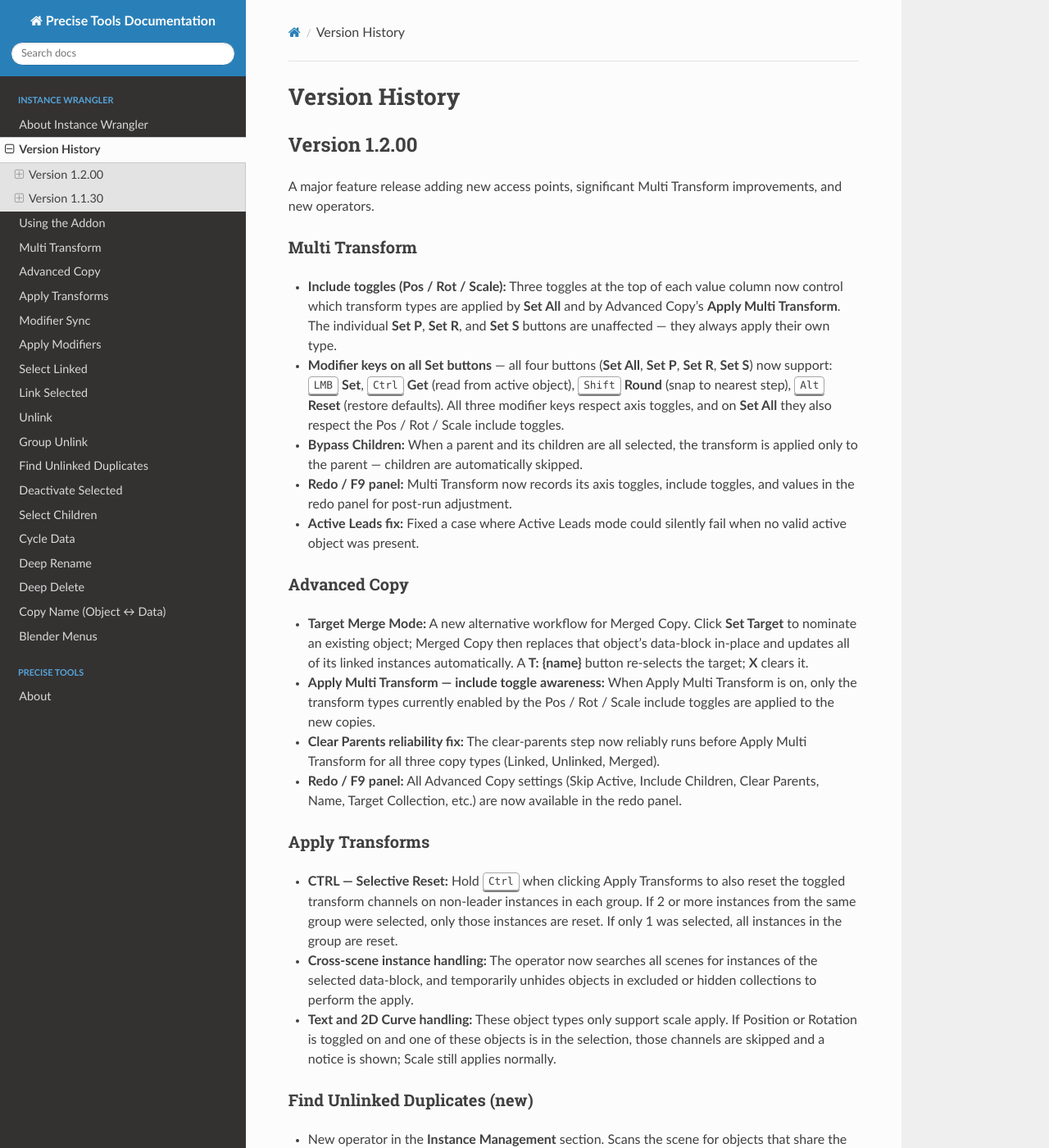
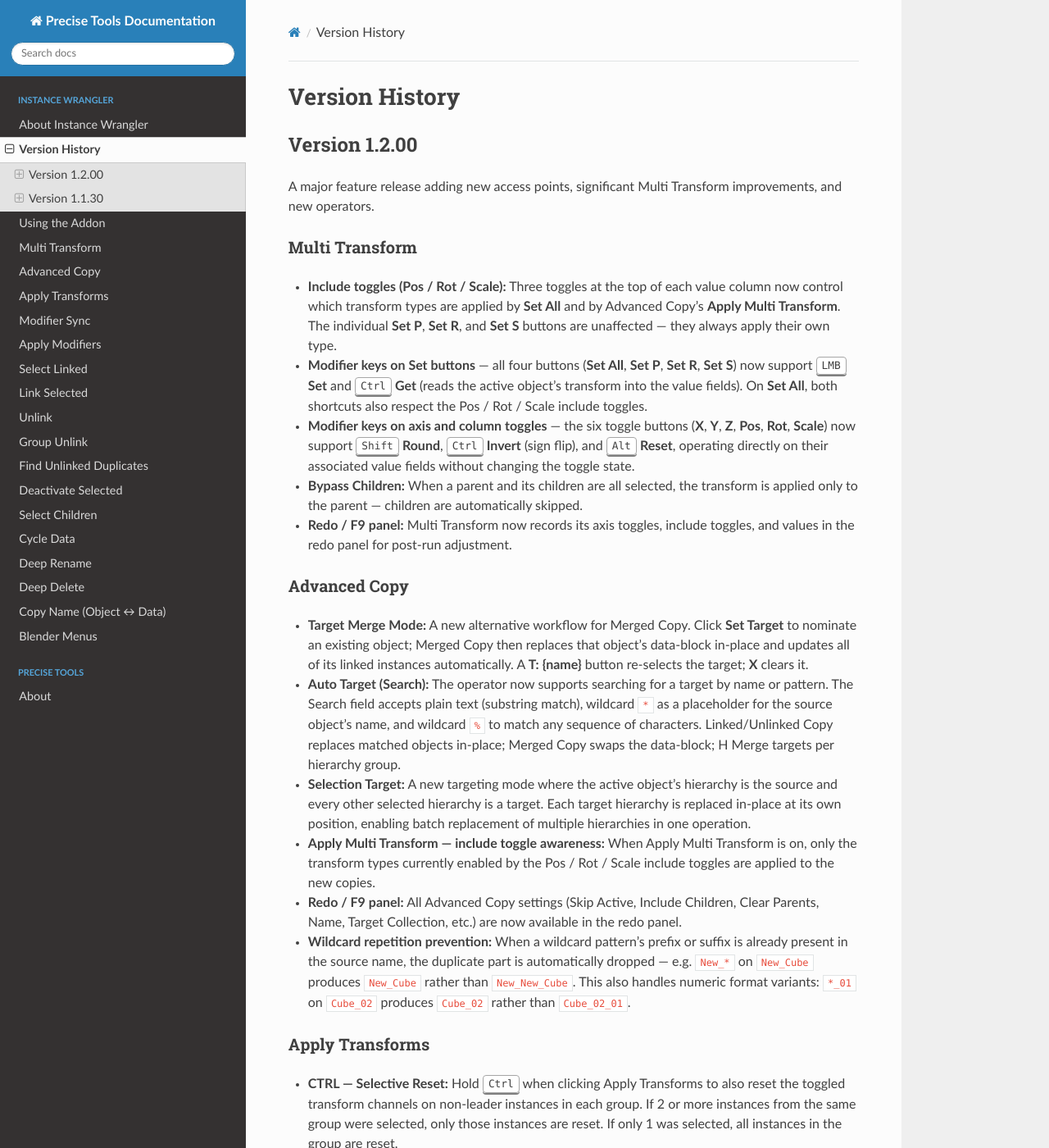
Before and after one commit to jb1981dev/Precise-Docs, a Sphinx documentation site: the page built from docs/source/instwrangler/iwversions.rst, in a window 1280 px wide and 1400 px high. Shown: the whole window at 82% size. Built offline with Sphinx 7.4.7 and the Read the Docs theme 3.1.0, drawn with Linux system fonts in a browser that asks for light colours; some of the changed text lies outside the part shown.

Commit message:
Enhance Multi Transform and Advanced Copy documentation with new features and clarifications

```diff
--- a/docs/source/instwrangler/iwversions.rst
+++ b/docs/source/instwrangler/iwversions.rst
@@ -12,32 +12,50 @@ Multi Transform
 ^^^^^^^^^^^^^^^
 
 * **Include toggles (Pos / Rot / Scale):** Three toggles at the top of each value column now control which transform types are applied by **Set All** and by Advanced Copy's **Apply Multi Transform**. The individual **Set P**, **Set R**, and **Set S** buttons are unaffected — they always apply their own type.
-* **Modifier keys on all Set buttons** — all four buttons (**Set All**, **Set P**, **Set R**, **Set S**) now support: :kbd:`LMB` **Set**, :kbd:`Ctrl` **Get** (read from active object), :kbd:`Shift` **Round** (snap to nearest step), :kbd:`Alt` **Reset** (restore defaults). All three modifier keys respect axis toggles, and on **Set All** they also respect the Pos / Rot / Scale include toggles.
+* **Modifier keys on Set buttons** — all four buttons (**Set All**, **Set P**, **Set R**, **Set S**) now support :kbd:`LMB` **Set** and :kbd:`Ctrl` **Get** (reads the active object's transform into the value fields). On **Set All**, both shortcuts also respect the Pos / Rot / Scale include toggles.
+* **Modifier keys on axis and column toggles** — the six toggle buttons (**X**, **Y**, **Z**, **Pos**, **Rot**, **Scale**) now support :kbd:`Shift` **Round**, :kbd:`Ctrl` **Invert** (sign flip), and :kbd:`Alt` **Reset**, operating directly on their associated value fields without changing the toggle state.
 
 * **Bypass Children:** When a parent and its children are all selected, the transform is applied only to the parent — children are automatically skipped.
 * **Redo / F9 panel:** Multi Transform now records its axis toggles, include toggles, and values in the redo panel for post-run adjustment.
-* **Active Leads fix:** Fixed a case where Active Leads mode could silently fail when no valid active object was present.
 
 Advanced Copy
 ^^^^^^^^^^^^^
 
 * **Target Merge Mode:** A new alternative workflow for Merged Copy. Click **Set Target** to nominate an existing object; Merged Copy then replaces that object's data-block in-place and updates all of its linked instances automatically. A **T: {name}** button re-selects the target; **X** clears it.
+* **Auto Target (Search):** The operator now supports searching for a target by name or pattern. The Search field accepts plain text (substring match), wildcard ``*`` as a placeholder for the source object's name, and wildcard ``%`` to match any sequence of characters. Linked/Unlinked Copy replaces matched objects in-place; Merged Copy swaps the data-block; H Merge targets per hierarchy group.
+* **Selection Target:** A new targeting mode where the active object's hierarchy is the source and every other selected hierarchy is a target. Each target hierarchy is replaced in-place at its own position, enabling batch replacement of multiple hierarchies in one operation.
 * **Apply Multi Transform — include toggle awareness:** When Apply Multi Transform is on, only the transform types currently enabled by the Pos / Rot / Scale include toggles are applied to the new copies.
-* **Clear Parents reliability fix:** The clear-parents step now reliably runs before Apply Multi Transform for all three copy types (Linked, Unlinked, Merged).
 * **Redo / F9 panel:** All Advanced Copy settings (Skip Active, Include Children, Clear Parents, Name, Target Collection, etc.) are now available in the redo panel.
+* **Wildcard repetition prevention:** When a wildcard pattern's prefix or suffix is already present in the source name, the duplicate part is automatically dropped — e.g. ``New_*`` on ``New_Cube`` produces ``New_Cube`` rather than ``New_New_Cube``. This also handles numeric format variants: ``*_01`` on ``Cube_02`` produces ``Cube_02`` rather than ``Cube_02_01``.
 
 Apply Transforms
 ^^^^^^^^^^^^^^^^
 
 * **CTRL — Selective Reset:** Hold :kbd:`Ctrl` when clicking Apply Transforms to also reset the toggled transform channels on non-leader instances in each group. If 2 or more instances from the same group were selected, only those instances are reset. If only 1 was selected, all instances in the group are reset.
 * **Cross-scene instance handling:** The operator now searches all scenes for instances of the selected data-block, and temporarily unhides objects in excluded or hidden collections to perform the apply.
-* **Text and 2D Curve handling:** These object types only support scale apply. If Position or Rotation is toggled on and one of these objects is in the selection, those channels are skipped and a notice is shown; Scale still applies normally.
 
 Find Unlinked Duplicates (new)
 ^^^^^^^^^^^^^^^^^^^^^^^^^^^^^^
 
 * New operator in the **Instance Management** section. Scans the scene for objects that share the same geometry as the selected object(s) — identified by a SHA256 fingerprint — but are not currently linked to them. Matching objects are added to your selection, ready for **Link Selected**.
 * Three comparison toggles refine the fingerprint: **UV** (default on), **Mat** (default off), **Attr** (default off). Available as mini-toggles in the panel and in the redo/F9 panel.
+
+Deactivate Selected (new)
+^^^^^^^^^^^^^^^^^^^^^^^^^
+
+* New operator in the **Instance Management** section. Clears the active object slot without affecting the current selection — a convenience that is otherwise impossible in vanilla Blender. Supports :kbd:`Ctrl` to also remove the previously active object from the selection entirely.
+
+Select Children (new)
+^^^^^^^^^^^^^^^^^^^^^
+
+* New operator in the **Instance Management** section. Additively selects all recursive children of every selected object simultaneously, across any number of separate hierarchies at once. Supports :kbd:`Ctrl` to walk up to the root ancestor of each selected object first, then select that root's entire subtree.
+
+Data Ops (renamed from Data Cycler)
+^^^^^^^^^^^^^^^^^^^^^^^^^^^^^^^^^^^^
+
+* The **Data Cycler** toolset has been renamed to **Data Ops** to reflect its expanded scope beyond cycling.
+* **Deep Rename (new):** Renames selected objects and their underlying datablocks simultaneously using a flexible naming pattern. Supports tokens: ``*`` (original name) and ``#`` / ``##`` / ``###`` (1-based selection index, zero-padded). The active object is always #1.
+* **Deep Delete (new):** Deletes selected objects and automatically removes any datablocks that become orphaned in the process. :kbd:`Ctrl` also finds and deletes all other objects in the scene sharing the same datablocks.
 
 New Access Points
 ^^^^^^^^^^^^^^^^^
```
